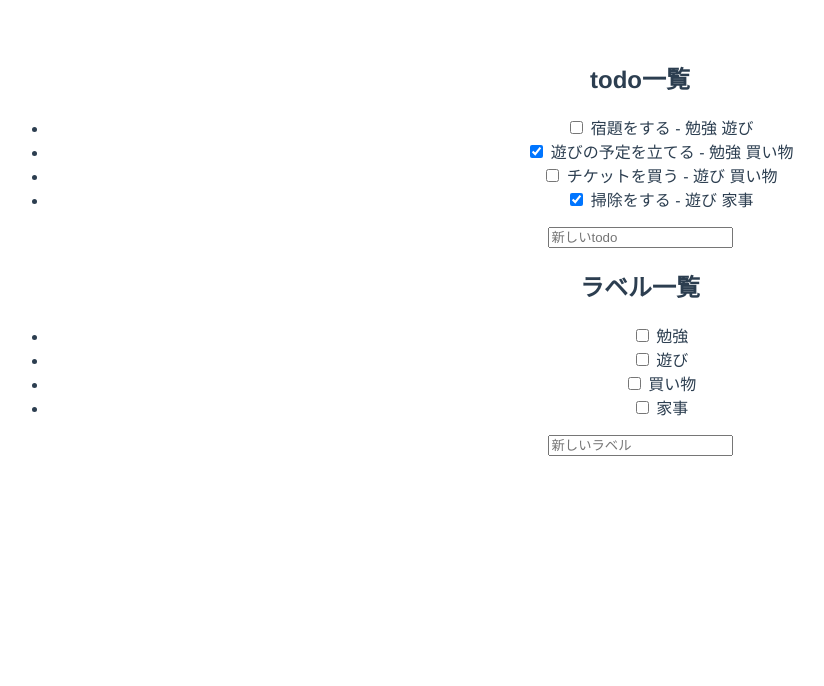
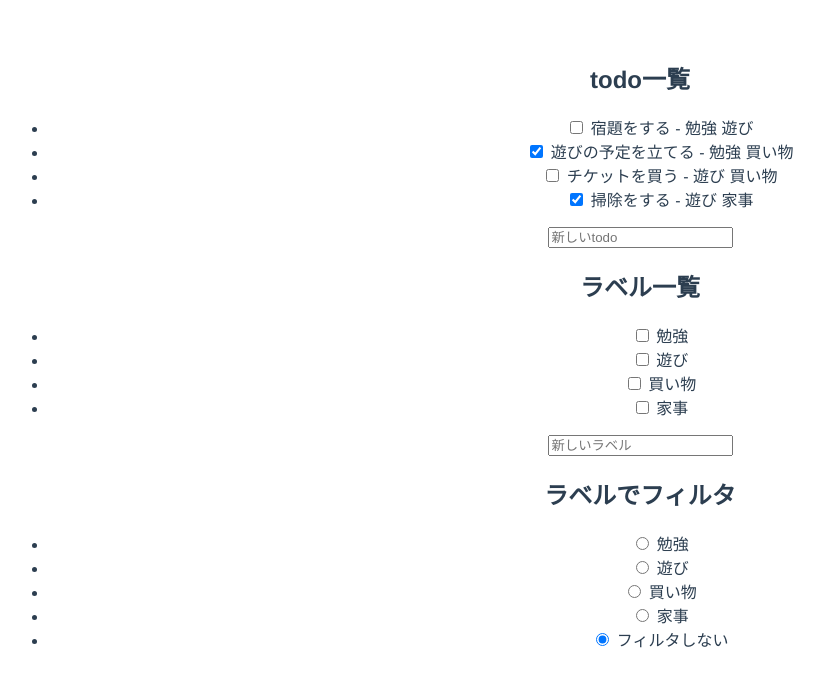
Before and after one commit to hiroshimuto9/vue-training, a Vue app: page / in a window 1280 px wide. Shown: the top 686 px of the page, without its empty margins (0-824 px from the left). Built offline with nearby package versions, Linux system fonts and the light colour scheme.

Commit message:
[add] フィルタリング機能の追加

```diff
--- a/src/App.vue
+++ b/src/App.vue
@@ -30,12 +30,25 @@
     <form v-on:submit.prevent="addLabel">
       <input type="text" v-model="newLabelText" placeholder="新しいラベル">
     </form>
+
+    <h2>ラベルでフィルタ</h2>
+    <ul>
+      <!-- v-forを用いてlabelを一つずつ表示 -->
+      <li v-for="label in labels" v-bind:key="label.id">
+        <input type="radio" v-bind:checked="label.id === filter"
+        v-on:change="changeFilter(label.id)">
+        {{label.text}}
+      </li>
+      <li>
+        <input type="radio" v-bind:checked="filter === null"
+        v-on:change="changeFilter(null)">
+        フィルタしない
+      </li>
+    </ul>
   </div>
 </template>
 
 <script>
-import HelloWorld from './components/HelloWorld.vue'
-
 export default {
   name: 'app',
   data() {
@@ -51,10 +64,13 @@
   // 算出プロパティを定義
   computed: {
     todos() {
-      return this.$store.state.todos
+      return this.$store.getters.filteredTodos
     },
     labels() {
       return this.$store.state.labels
+    },
+    filter() {
+      return this.$store.state.filter
     }
   },
   // template内で使用されるmethodを定義
@@ -93,6 +109,14 @@
       return label ? label.text : ''
     },
 
+    // フィルタする対象のラベルを変更
+    changeFilter(labelId) {
+      // store.jsのchangeFilterミューテーションにコミット
+      this.$store.commit('changeFilter', {
+        filter: labelId
+      })
+    }
+
   },
 }
 </script>
--- a/src/vuex/store.js
+++ b/src/vuex/store.js
@@ -56,6 +56,22 @@
         // 本来であればサーバー側で生成するが、ここでは決め打ち
         nextTodoId: 5,
         nextLabelId: 5,
+
+        // フィルタするラベルのID
+        filter: null,
+    },
+
+    getters: {
+        // フィルタ後のタスクを返す
+        filteredTodos (state) {
+            // ラベルが選択されていなければ一覧を返す
+            if (!state.filter) {
+                return state.todos
+            }
+            return state.todos.filter(todo => {
+                return todo.labelIds.indexOf(state.filter) >= 0
+            })
+        }
     },
     // storeの状態の変更を処理
     mutations: {
@@ -87,6 +103,10 @@
             })
             state.nextLabelId++
         },
+        // フィルタリング対象のラベルを変更
+        changeFilter (state, {filter}) {
+            state.filter = filter
+        },
     },
 })
 
```
